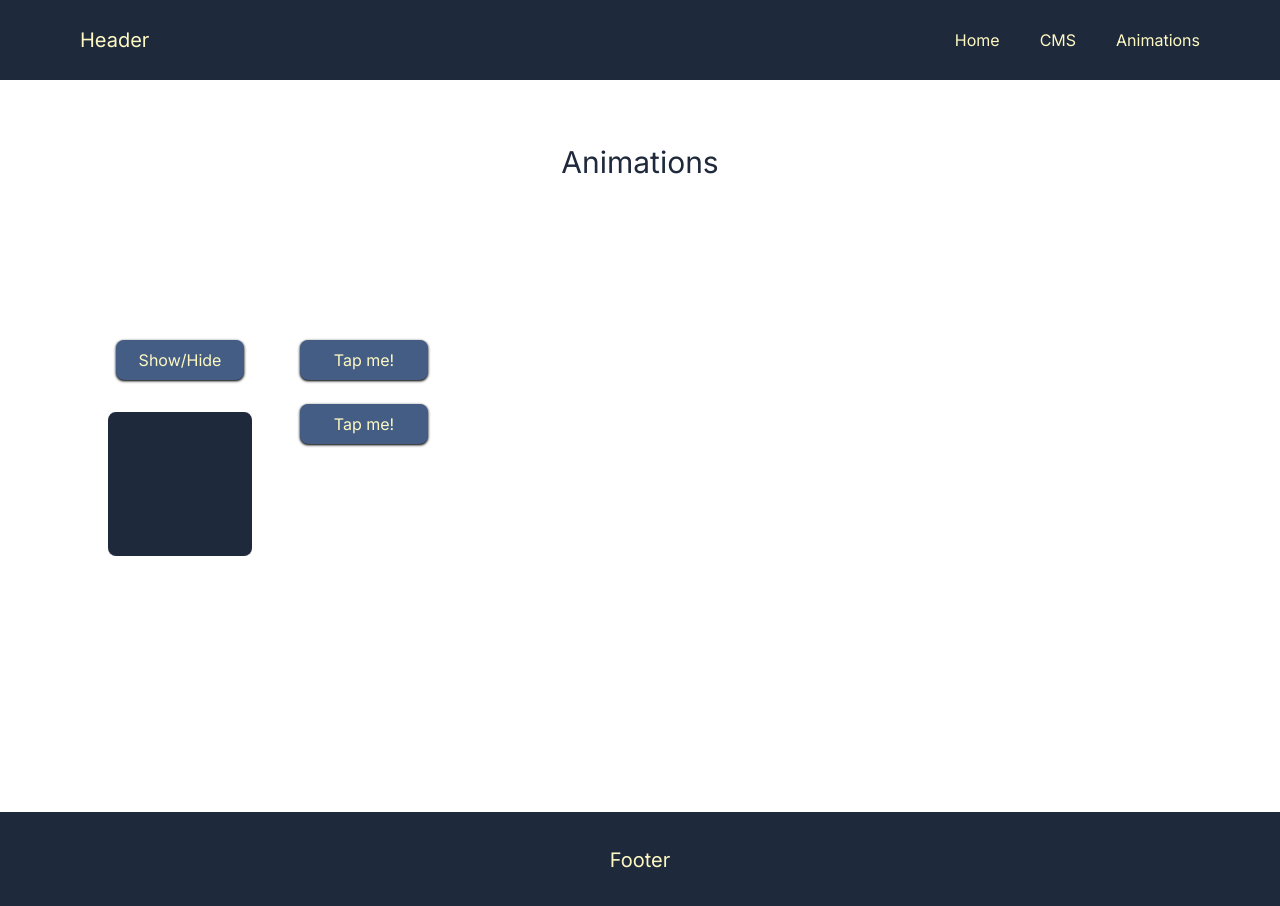
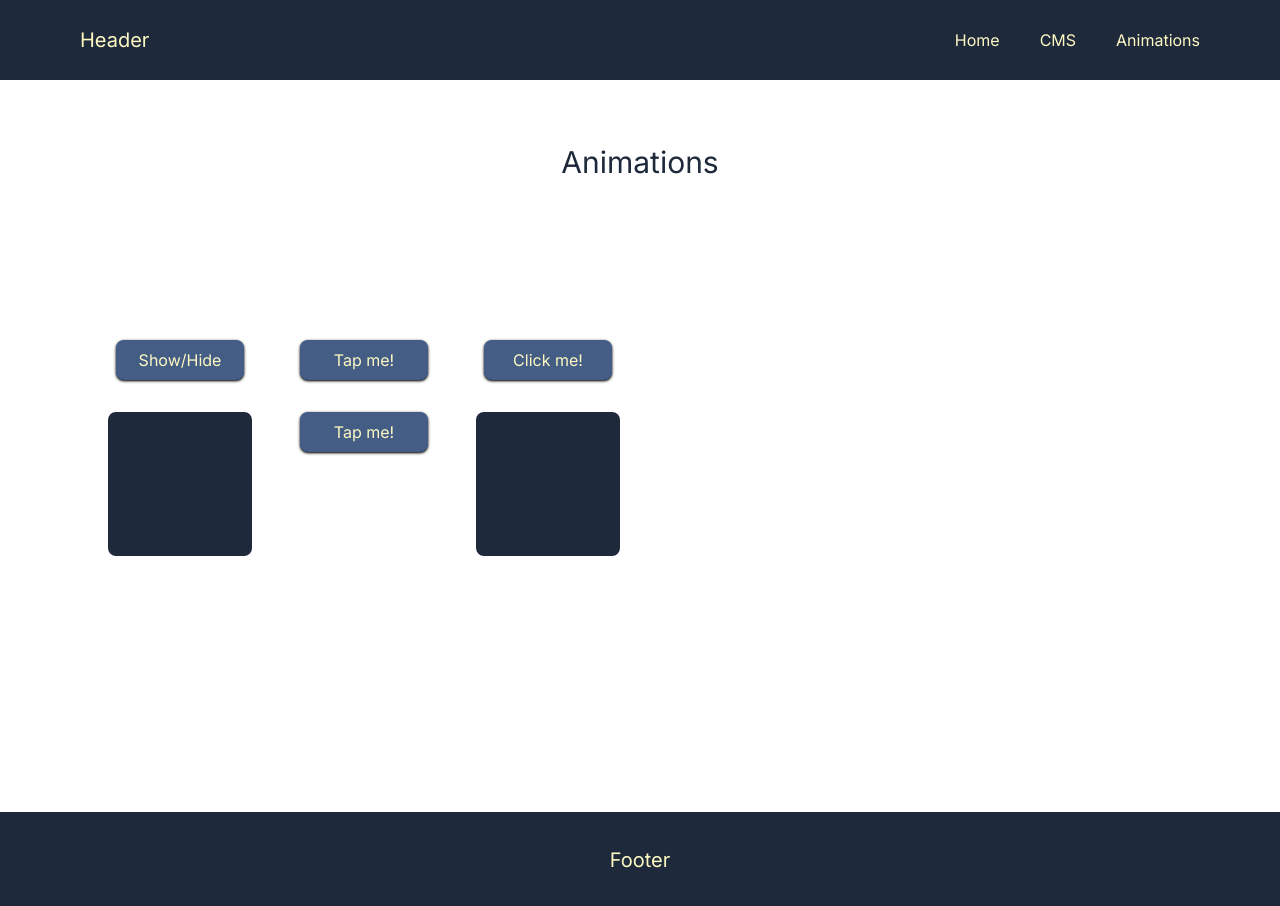
Before and after one commit to stefanolami/nextjs-websites-demo, a Next.js app: page /animations in a window 1280 px wide. Built offline with nearby package versions, Linux system fonts and the light colour scheme.

Commit message:
done useAnimationControls

```diff
--- a/src/app/animations/page.jsx
+++ b/src/app/animations/page.jsx
@@ -1,11 +1,22 @@
 'use client'
 
 import { useState, useEffect, useRef } from 'react'
-import { motion, AnimatePresence, MotionConfig } from 'framer-motion'
+import {
+	motion,
+	AnimatePresence,
+	MotionConfig,
+	useAnimationControls,
+} from 'framer-motion'
 import Image from 'next/image'
 
 export default function Animations() {
 	const [isVisible, setIsVisible] = useState(true)
+	const flipControls = useAnimationControls()
+
+	const handleClick = () => {
+		flipControls.start('flip')
+	}
+
 	return (
 		<div>
 			<h1 className="text-center text-3xl text-slate-800 mt-16">
@@ -48,7 +59,7 @@ export default function Animations() {
 						)}
 					</AnimatePresence>
 				</div>
-				{/* SECOND - GESTURES and MOTIONCONFIG */}
+				{/* SECOND - GESTURES (normal events catchers) and MOTIONCONFIG */}
 				<div className="animation-wrapper">
 					<MotionConfig
 						transition={{
@@ -77,8 +88,26 @@ export default function Animations() {
 							Tap me!
 						</motion.button>
 					</MotionConfig>
-					{/* THIRD - ANIMATION CONTROLS */}
-					<div className="animation-wrapper"></div>
+				</div>
+				{/* THIRD - ANIMATION CONTROLS (used to fire or manage animations of a component through external functions) */}
+				<div className="animation-wrapper">
+					<div className="animation-wrapper">
+						<button
+							className="animation-button"
+							onClick={handleClick}
+						>
+							Click me!
+						</button>
+						<motion.div
+							className="animation-square"
+							variants={{
+								initial: { rotate: 0 },
+								flip: { rotate: 360 },
+							}}
+							initial="initial"
+							animate={flipControls}
+						></motion.div>
+					</div>
 				</div>
 			</div>
 		</div>
```
